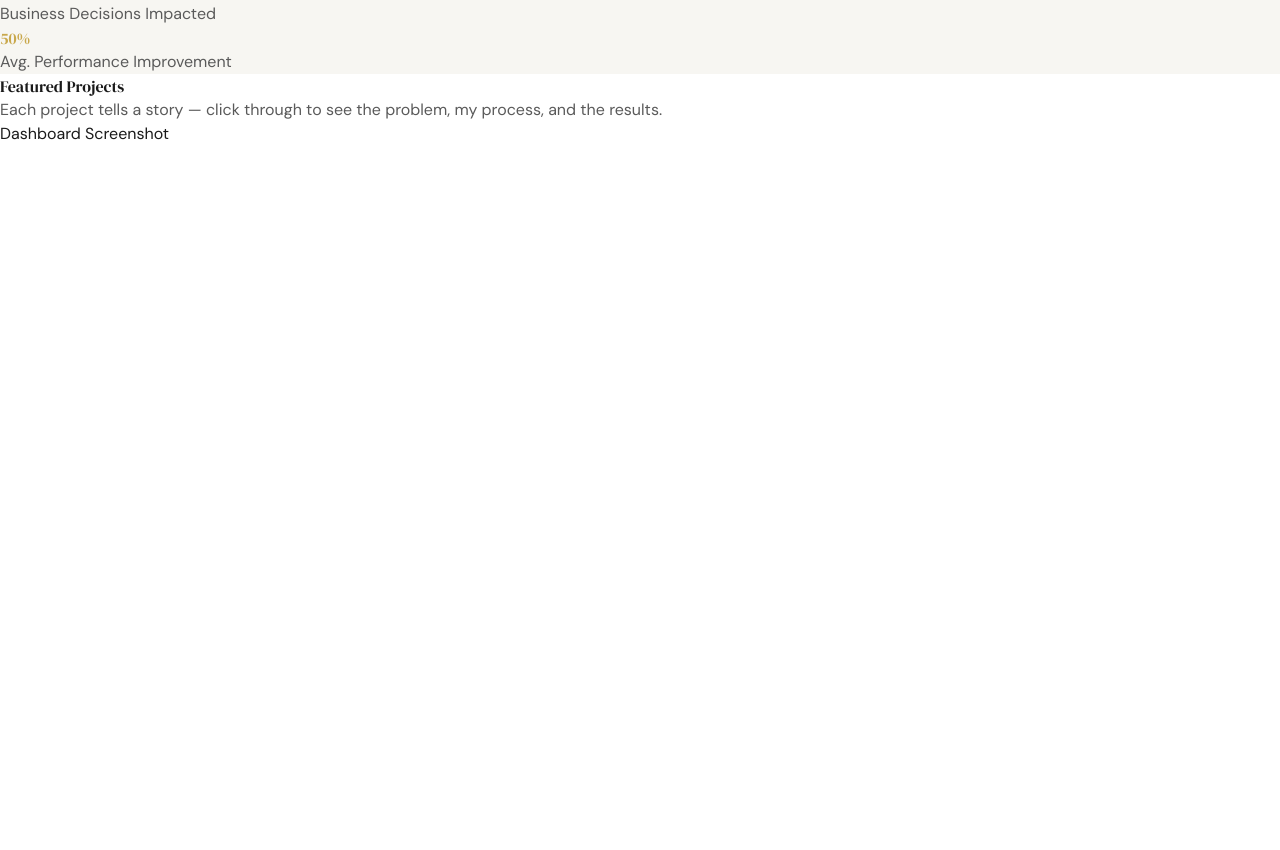
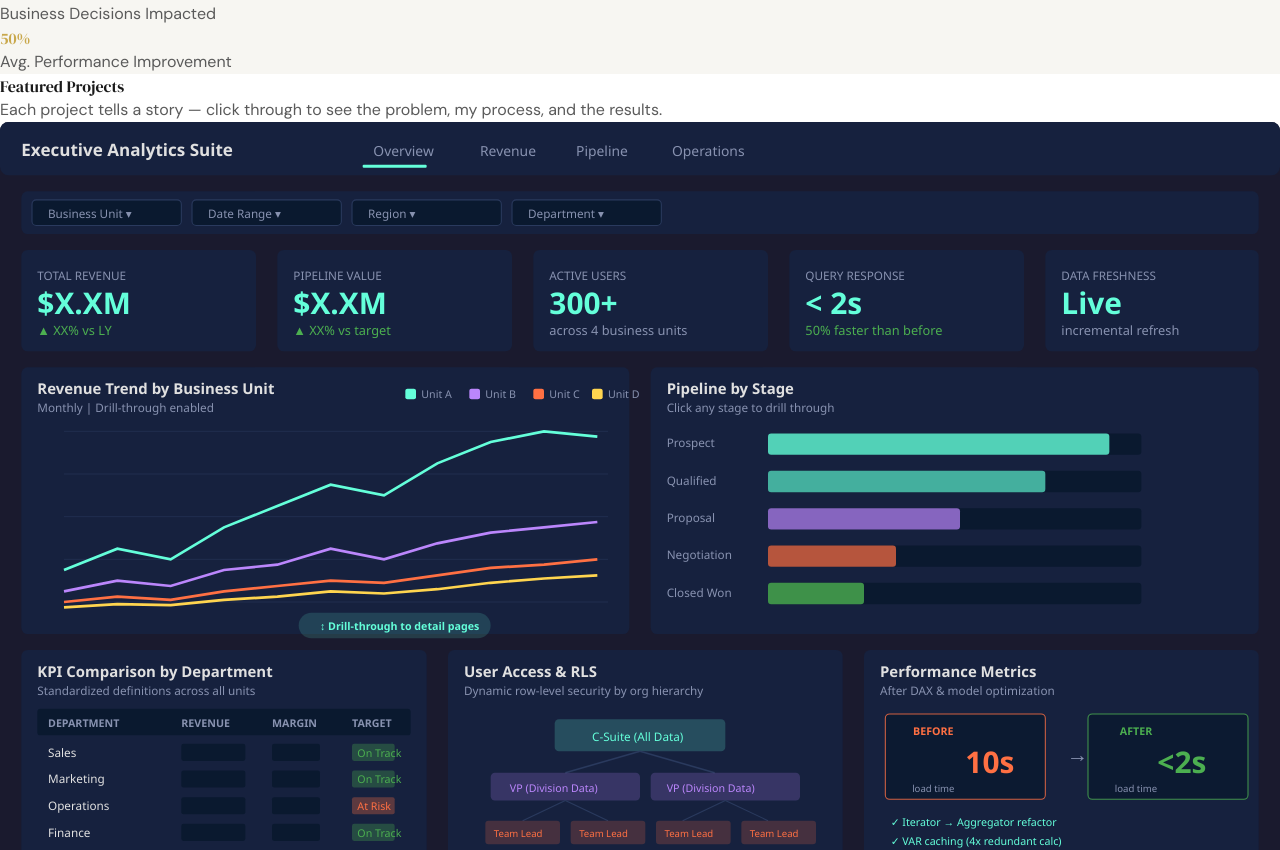
Before and after one commit to dadasunday/Portfolio, a React (Vite) app: page / in a window 1280 px wide. Shown: the part 1985-2835 px from the top of the page. Built offline with nearby package versions, Linux system fonts and the light colour scheme.

Commit message:
feat: Add thumbnail for Executive Analytics Suite and improve SVG handling in HomePage component

```diff
--- a/src/SundayDadaPortfolio.jsx
+++ b/src/SundayDadaPortfolio.jsx
@@ -108,6 +108,7 @@ const projects = [
   {
     id: 1,
     title: "Executive Analytics Suite",
+    thumbnail: "wireframe-executive-summary.svg",
     industry: "Cross-Industry",
     hook: "How I built a BI environment that 300+ users — including C-suite — actually trust.",
     metrics: "Sub-2s queries · 50% faster · $8M+ impact",
@@ -791,7 +792,11 @@ function HomePage({ navigate, scrollToSection, sectionRefs }) {
                   aria-label={`Read case study: ${p.title}`}
                 >
                   {p.thumbnail ? (
-                    <img src={`${import.meta.env.BASE_URL}${p.thumbnail}`} alt={`${p.title} screenshot`} className="w-full card-img" style={{ aspectRatio: "16/10", objectFit: "cover" }} />
+                    p.thumbnail.endsWith('.svg') ? (
+                      <object data={`${import.meta.env.BASE_URL}${p.thumbnail}`} type="image/svg+xml" className="w-full card-img" style={{ aspectRatio: "16/10", pointerEvents: "none" }} aria-label={`${p.title} screenshot`} />
+                    ) : (
+                      <img src={`${import.meta.env.BASE_URL}${p.thumbnail}`} alt={`${p.title} screenshot`} className="w-full card-img" style={{ aspectRatio: "16/10", objectFit: "cover" }} />
+                    )
                   ) : (
                     <Placeholder label="Dashboard Screenshot" aspect="16/10" />
                   )}
```
